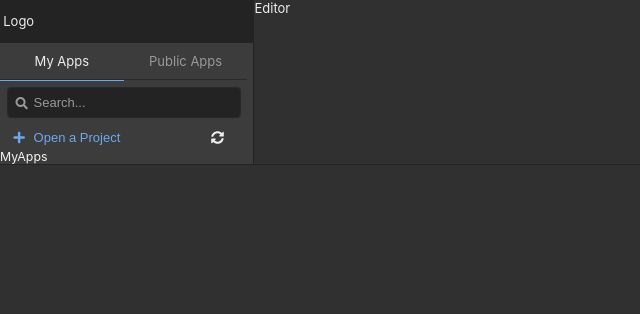
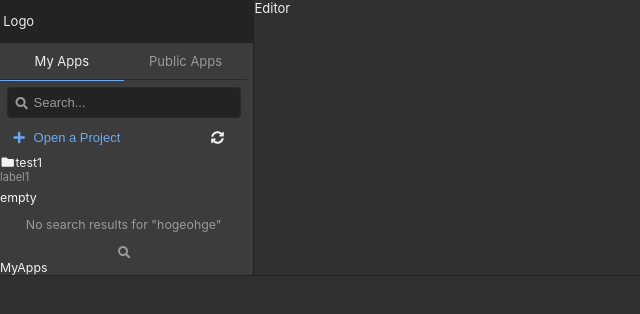
Before and after one commit to nekikara/rabix-react, a React (Create React App) app: page / in a window 1280 px wide. Shown: the top 314 px of the page, without its empty margins (0-640 px from the left). Built offline with nearby package versions, Linux system fonts and the light colour scheme.

Commit message:
Start Nav search result

```diff
--- a/src/components/MyAppsPanel/NewProjectSection/style.tsx
+++ b/src/components/MyAppsPanel/NewProjectSection/style.tsx
@@ -1,8 +1,5 @@
-import React from 'react';
 import styled from "styled-components";
-import {FontAwesomeIcon} from "@fortawesome/react-fontawesome";
 import {brandPrimary, inputBtnBorderWidth, layoutSectionBackground, layoutTextColor} from "../../../styles/variables";
-import {faPlus, faSyncAlt} from "@fortawesome/free-solid-svg-icons";
 
 export const NewProjectBox = styled.div`
   width: 100%;
--- a/src/components/MyAppsPanel/index.tsx
+++ b/src/components/MyAppsPanel/index.tsx
@@ -1,15 +1,46 @@
-import React from 'react';
+import React, {useState} from 'react';
 import {SearchField} from "../SearchField";
 import { NewProjectSection } from "./NewProjectSection";
+import {ScrollBox} from "../ScrollBox";
+import {FontAwesomeIcon} from "@fortawesome/react-fontawesome";
+import {faSearch} from "@fortawesome/free-solid-svg-icons";
+import {layoutTextColorFaded} from "../../styles/variables";
+import styled from "styled-components";
+import {NavSearchResult} from "../NavSearchResult";
+
+const NoSearchResultBox = styled.div`
+  text-align: center;
+  color: ${layoutTextColorFaded};
+`
 
 export const MyAppsPanel: React.FC = () => {
+  const [searchContent] = useState({value: false})
+  const [searchResults] = useState([{title: 'test1', label: 'label1'}])
   return (
     <>
       <SearchField />
       <NewProjectSection />
-      <div className="scroll-container">
+      <ScrollBox>
+        <div>
+          { searchResults.length > 0 ?
+            searchResults.map(r => {
+              return (
+                <NavSearchResult title={r.title} label={r.label}/>
+              )
+            })
+            : "empty"
+          }
+        </div>
+        <div>
+          { searchContent.value && searchResults.entries.length < 1 ? 'ct-line-loader' : 'empty'}
+        </div>
+        <NoSearchResultBox>
+          <p>No search results for "{`hogeohge`}"</p>
+          <FontAwesomeIcon icon={faSearch}></FontAwesomeIcon>
+        </NoSearchResultBox>
+
         MyApps
-      </div>
+      </ScrollBox>
     </>
   );
 }
--- /dev/null
+++ b/src/components/NavSearchResult/index.tsx
@@ -0,0 +1,42 @@
+import React from "react";
+import styled from "styled-components";
+import {FontAwesomeIcon} from "@fortawesome/react-fontawesome";
+import {faFolder} from "@fortawesome/free-solid-svg-icons";
+import {black, layoutTextColorFaded} from "../../styles/variables";
+
+const NavSearchResultBox = styled.div`
+  display: block;
+  padding: .5em 0;
+  font-size: .95rem;
+  &:hover {
+    background-color: ${black};
+    cursor: pointer;
+  }
+`;
+const Title = styled.div`
+  text-overflow: ellipsis;
+  white-space: nowrap;
+  overflow: hidden;
+`
+const Label = styled(Title)`
+  color: ${layoutTextColorFaded};
+  font-size: .85rem;
+`;
+
+type Props = {
+  title: string,
+  label: string,
+}
+export const NavSearchResult: React.FC<Props> = ({title, label}) => {
+  return (
+    <NavSearchResultBox>
+      <Title>
+        <FontAwesomeIcon icon={faFolder} fixedWidth />
+        { title }
+      </Title>
+      <Label>
+        { label }
+      </Label>
+    </NavSearchResultBox>
+  )
+}
--- /dev/null
+++ b/src/components/ScrollBox/index.tsx
@@ -0,0 +1,5 @@
+import styled from "styled-components";
+
+export const ScrollBox = styled.div`
+  overflow: auto;
+`
```
